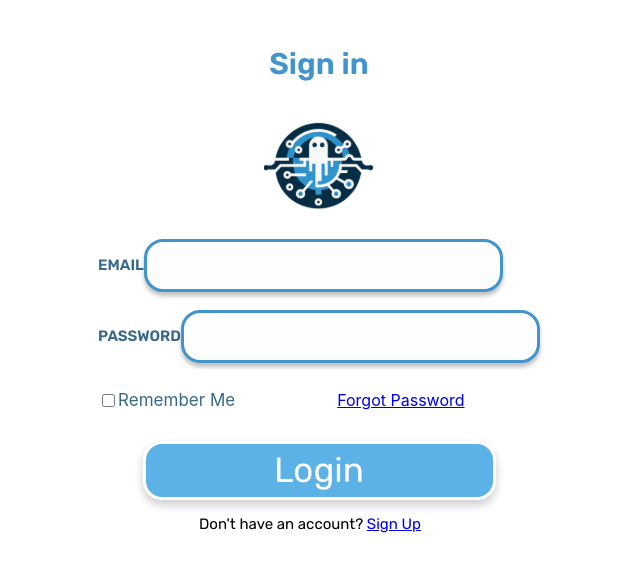
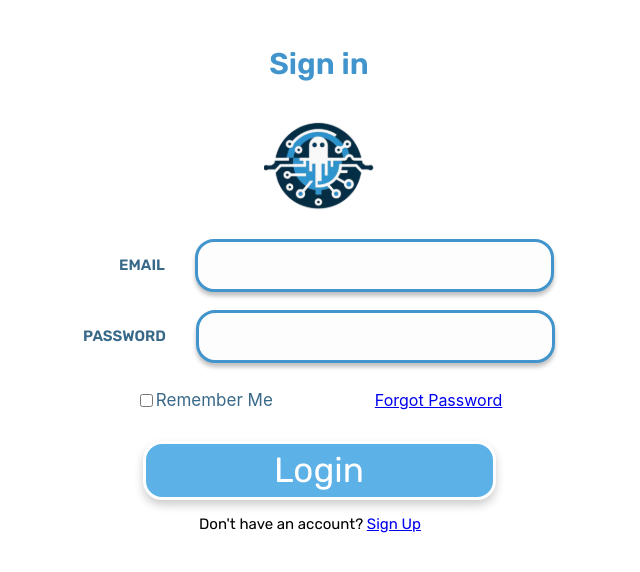
Before and after one commit to sadiatasneemkhan/Ghosted, a React (Create React App) app in the folder client/my-app/: page /signin in a window 1280 px wide. Shown: the top 572 px of the page, without its empty margins (321-961 px from the left). Built offline with nearby package versions, Linux system fonts and the light colour scheme.

Commit message:
Sign In page styled for desktop

```diff
--- a/client/my-app/src/pages/pages.css
+++ b/client/my-app/src/pages/pages.css
@@ -251,6 +251,27 @@
 .page2_account p {
     font-size: 15px;
 }
+
+/* CSS for desktop view Sign In */
+@media (min-width: 768px) {
+    .page2_inputfields {
+      padding: 15px;
+      display: flex;
+      flex-direction: column;
+      gap: 11px;
+      align-items: center; /* Center align the input fields */
+      justify-content: left; /* Center align the input fields */
+    }
+
+    #email1 {
+        margin: 0px 30px 0px 35px;
+    }
+
+    #pass1 {
+        margin-right: 30px;
+    }
+  }
+
 
 .verify_logo {
     position: absolute;
--- a/client/my-app/src/pages/signin.js
+++ b/client/my-app/src/pages/signin.js
@@ -56,7 +56,7 @@ function Signin() {
         </div>
         <div className="page2_inputfields">
           <div className="businessname">
-            <label htmlFor="email">EMAIL</label>
+            <label htmlFor="email" id='email1'>EMAIL</label>
             <input
               type="text"
               id="email"
@@ -66,7 +66,7 @@ function Signin() {
             />
           </div>
           <div className="businessname">
-            <label htmlFor="password">PASSWORD</label>
+            <label htmlFor="password" id='pass1'>PASSWORD</label>
             <input
               type="password"
               id="password"
```
